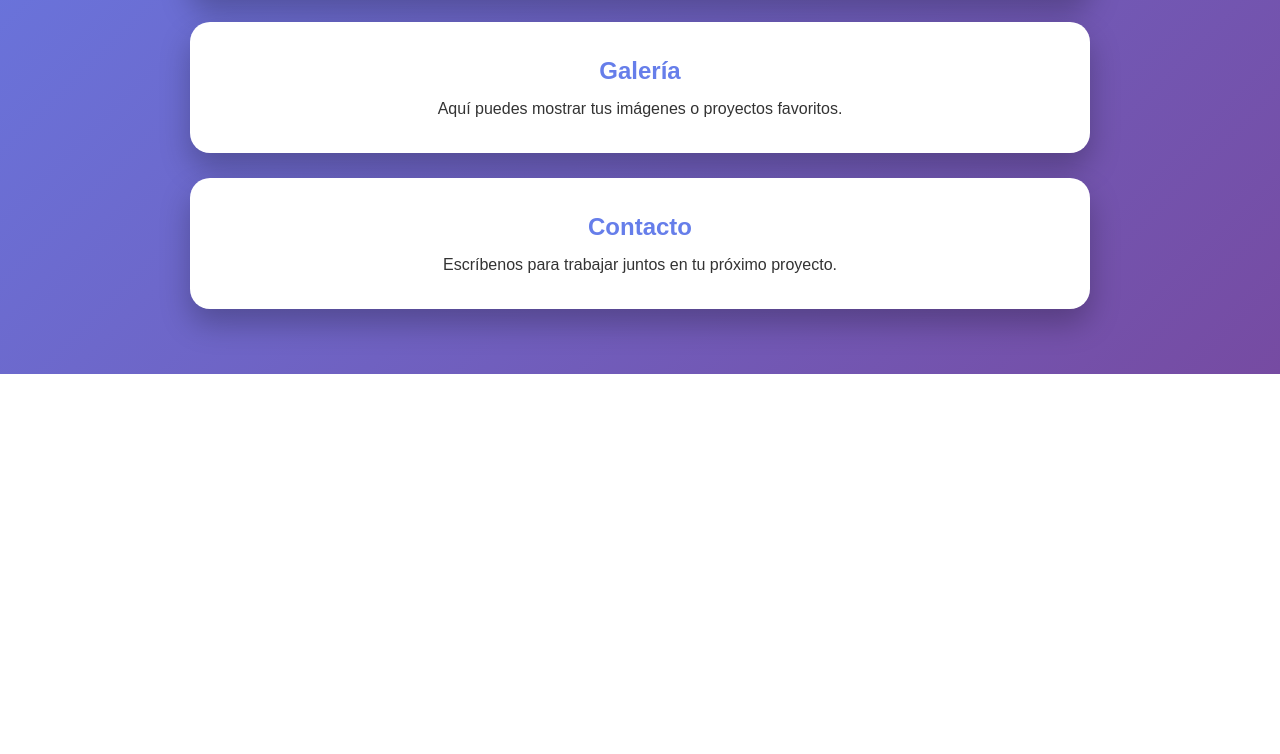
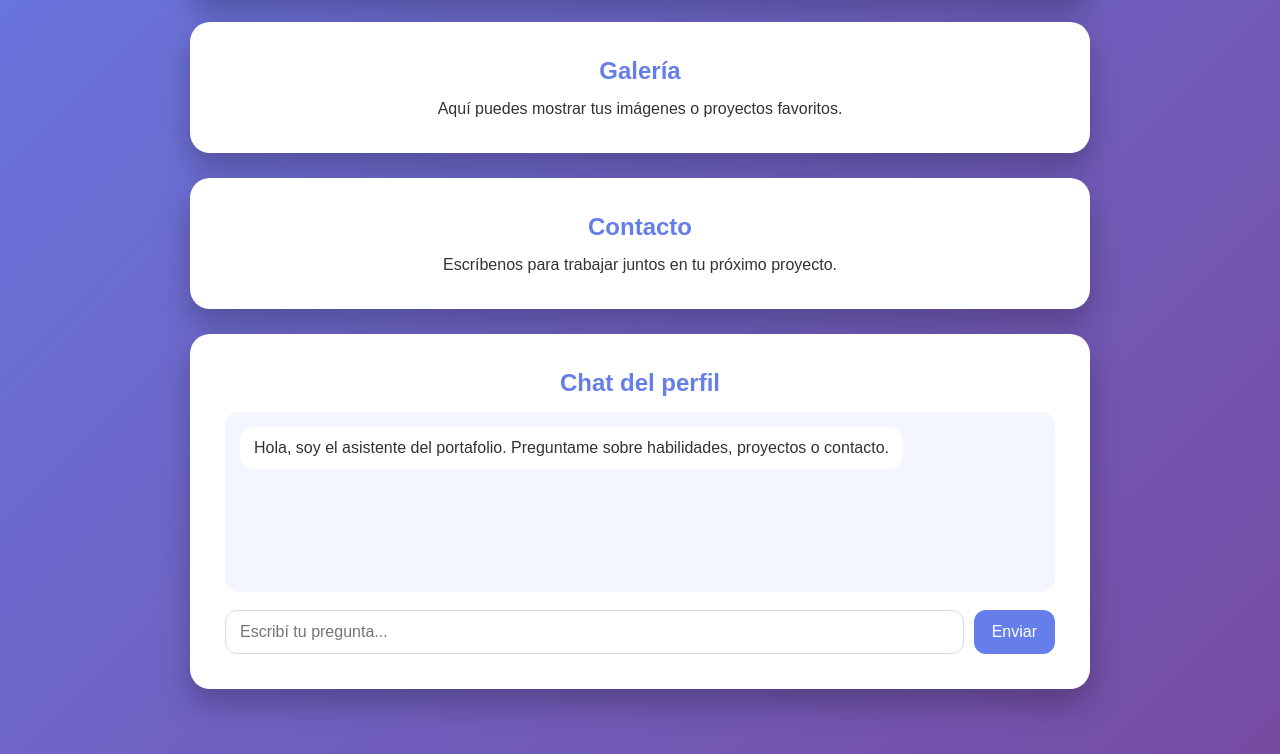
Before and after one commit to danielestudiante-star/hola-mundo, a plain HTML site: page index.html in a window 1280 px wide. Shown: the part 480-1234 px from the top of the page. Before the commit the page ends 854 px from the top, so only its background shows below. Drawn offline with Linux system fonts and the light colour scheme.

Commit message:
Agrega chatbot al portafolio

```diff
--- a/index.html
+++ b/index.html
@@ -37,7 +37,79 @@
       <h2>Contacto</h2>
       <p>Escríbenos para trabajar juntos en tu próximo proyecto.</p>
     </section>
+
+    <section class="profile-chat card" aria-label="Chatbot del perfil">
+      <h2>Chat del perfil</h2>
+
+      <div id="profileChatMessages" class="profile-chat__messages">
+        <p class="profile-chat__message profile-chat__message--bot">
+          Hola, soy el asistente del portafolio. Preguntame sobre habilidades, proyectos o contacto.
+        </p>
+      </div>
+
+      <form id="profileChatForm" class="profile-chat__form">
+        <input
+          id="profileChatInput"
+          class="profile-chat__input"
+          type="text"
+          placeholder="Escribí tu pregunta..."
+          autocomplete="off"
+        >
+        <button class="profile-chat__button" type="submit">Enviar</button>
+      </form>
+    </section>
   </div>
 
+  <script>
+    const profileChatForm = document.getElementById("profileChatForm");
+    const profileChatInput = document.getElementById("profileChatInput");
+    const profileChatMessages = document.getElementById("profileChatMessages");
+
+    profileChatForm.addEventListener("submit", function (event) {
+      event.preventDefault();
+
+      const userText = profileChatInput.value.trim();
+
+      if (userText === "") {
+        return;
+      }
+
+      addProfileChatMessage(userText, "user");
+      addProfileChatMessage(getProfileBotResponse(userText), "bot");
+
+      profileChatInput.value = "";
+      profileChatInput.focus();
+    });
+
+    function addProfileChatMessage(text, sender) {
+      const message = document.createElement("p");
+      message.className = `profile-chat__message profile-chat__message--${sender}`;
+      message.textContent = text;
+      profileChatMessages.appendChild(message);
+      profileChatMessages.scrollTop = profileChatMessages.scrollHeight;
+    }
+
+    function getProfileBotResponse(text) {
+      const question = text.toLowerCase();
+
+      if (question.includes("habilidad") || question.includes("skills")) {
+        return "Mis habilidades incluyen HTML, CSS, JavaScript y desarrollo web básico.";
+      }
+
+      if (question.includes("proyecto") || question.includes("portafolio")) {
+        return "He trabajado en páginas web, portafolios personales y prácticas usando Docker.";
+      }
+
+      if (question.includes("contacto") || question.includes("email") || question.includes("correo")) {
+        return "Podés contactarme por correo o por mis redes profesionales.";
+      }
+
+      if (question.includes("hola") || question.includes("buenas")) {
+        return "Hola, gracias por visitar mi portafolio. ¿Qué querés saber sobre mí?";
+      }
+
+      return "Puedo responder preguntas sobre mis habilidades, proyectos y contacto.";
+    }
+  </script>
 </body>
 </html>
--- a/style.css
+++ b/style.css
@@ -58,3 +58,77 @@ h1 {
   color: #667eea;
   margin-bottom: 15px;
 }
+
+.profile-chat {
+  text-align: left;
+}
+
+.profile-chat h2 {
+  text-align: center;
+}
+
+.profile-chat__messages {
+  display: flex;
+  flex-direction: column;
+  gap: 10px;
+  min-height: 180px;
+  max-height: 260px;
+  overflow-y: auto;
+  margin-bottom: 18px;
+  padding: 15px;
+  background: #f4f6ff;
+  border-radius: 14px;
+}
+
+.profile-chat__message {
+  max-width: 85%;
+  padding: 10px 14px;
+  border-radius: 14px;
+  line-height: 1.4;
+}
+
+.profile-chat__message--bot {
+  align-self: flex-start;
+  background: white;
+  color: #333;
+}
+
+.profile-chat__message--user {
+  align-self: flex-end;
+  background: #667eea;
+  color: white;
+}
+
+.profile-chat__form {
+  display: flex;
+  gap: 10px;
+}
+
+.profile-chat__input {
+  flex: 1;
+  min-width: 0;
+  padding: 12px 14px;
+  border: 1px solid #d8dcf0;
+  border-radius: 12px;
+  font-size: 16px;
+}
+
+.profile-chat__button {
+  border: 0;
+  border-radius: 12px;
+  padding: 12px 18px;
+  background: #667eea;
+  color: white;
+  font-size: 16px;
+  cursor: pointer;
+}
+
+.profile-chat__button:hover {
+  background: #764ba2;
+}
+
+@media (max-width: 520px) {
+  .profile-chat__form {
+    flex-direction: column;
+  }
+}
```
